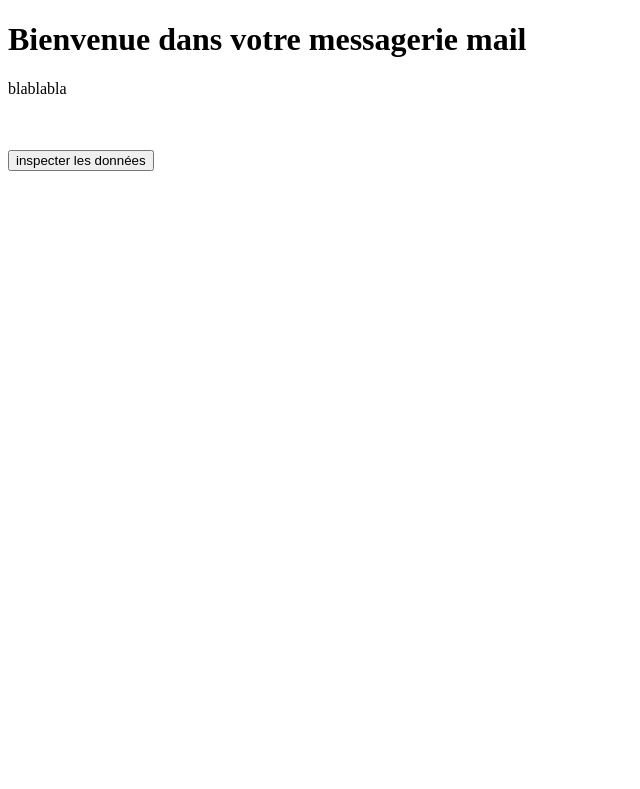
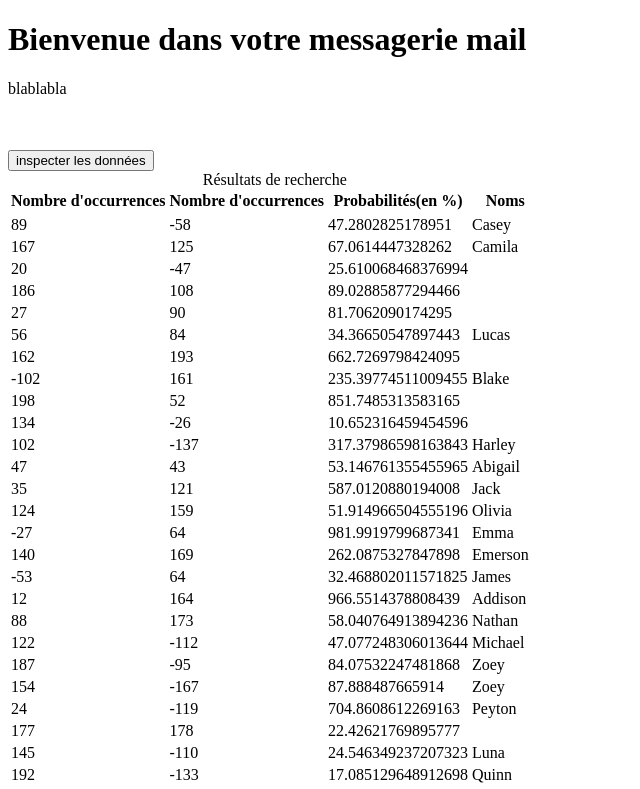
Before and after one commit to Wa-Melissa/Infodex-Infinity, an Electron app: page src/www/desktop/app/mails/app.html in a window 1000 px wide. Both pictures are taken after a click on the button "inspecter les données". Shown: the top 789 px of the page, without its empty margins (0-640 px from the left). Drawn offline with Linux system fonts and the light colour scheme.

Commit message:
tableaux html de données

```diff
--- a/src/www/desktop/app/mails/app.html
+++ b/src/www/desktop/app/mails/app.html
@@ -10,6 +10,7 @@
     <br>
     <br>
     <button id="inspect-btn">inspecter les données</button>
+    <div id="maDiv"></div>
   </body>
   <script src="../../../common.js"></script>
   <script src="listes.js"></script>
--- a/src/www/desktop/app/mails/app.js
+++ b/src/www/desktop/app/mails/app.js
@@ -10,8 +10,8 @@
 
    class Dataset{
     _columnsList;
+    _bigTitle = "Résultats de recherche";
     _nbRows;
-    _bigTitle = "Résultats de recherche";
 
     constructor(){
       //détermine le nombre de colonnes
@@ -40,14 +40,14 @@
         default:
           nbRowsMin = 5, nbRowsMax = 200;
       }
-      let nbRows =  Math.floor(Math.random() * (nbRowsMax - nbRowsMin + 1)) + nbRowsMin;
+      this._nbRows =  Math.floor(Math.random() * (nbRowsMax - nbRowsMin + 1)) + nbRowsMin;
 
 
       //détermine le type de chaque colonne, la crée et l'ajoute à la liste
       this._columnsList = Array(nbCols).fill(0).map(() => {
         let randomIndex = Math.floor(Math.random() * settings.columnCreators.length); //determine un index aléatoire
         let creator = settings.columnCreators[randomIndex];
-        let column = creator(nbRows); // Créer la colonne
+        let column = creator(this._nbRows); // Créer la colonne
         return column;
       });
 
@@ -65,10 +65,38 @@
       });
       return myString;
     }
+
+    //Met le dataset dans un tableau html intégré a une div (id="maDiv")
+    toTab(){
+      let monHtml = "<table>";
+
+      //Affichage du titre du tableau
+      monHtml += "\n\t<caption align=\"TOP\">" + this._bigTitle + "</caption>\n\t<thead>\n\t\t<tr>";
+
+      //Affichage du titre de chaque colonnes
+      this._columnsList.map((v) => {
+        monHtml += "\n\t\t\t<th scope=\"col\">" + v._title + "</th>";
+      });
+      monHtml += "\n\t\t</tr>\n\t</thead>\n\t<tbody>\n\t\t<tr>";
+
+      //Affichage du contenu de toutes les lignes
+      Array(this._nbRows).fill(0).map((_,i) => { //Pour chaque ligne du tab
+        monHtml += "\n\t\t<tr>";
+        this._columnsList.map((v) => { //Pour chaque colonne
+          monHtml += "\n\t\t\t<td>" + v._dataList[i] + "</td>";//On affiche la valeur de la colone
+        });
+        monHtml += "\n\t\t</tr>";
+      });
+
+      //fermeture
+      monHtml += "\n\t\t</tr>\n\t</tbody>\n</table>";
+      document.getElementById("maDiv").innerHTML = monHtml;
+      return monHtml;
+    }
   }
 
 
 document.getElementById("inspect-btn").addEventListener("click", async(event) => {
     let dataset = new Dataset();
-    alert(dataset.toString());
+    dataset.toTab();
 });
```
